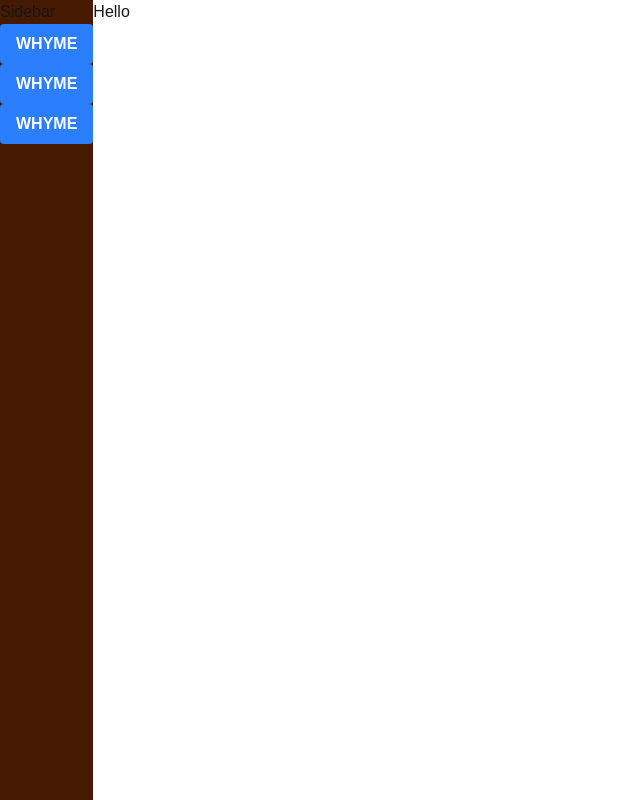
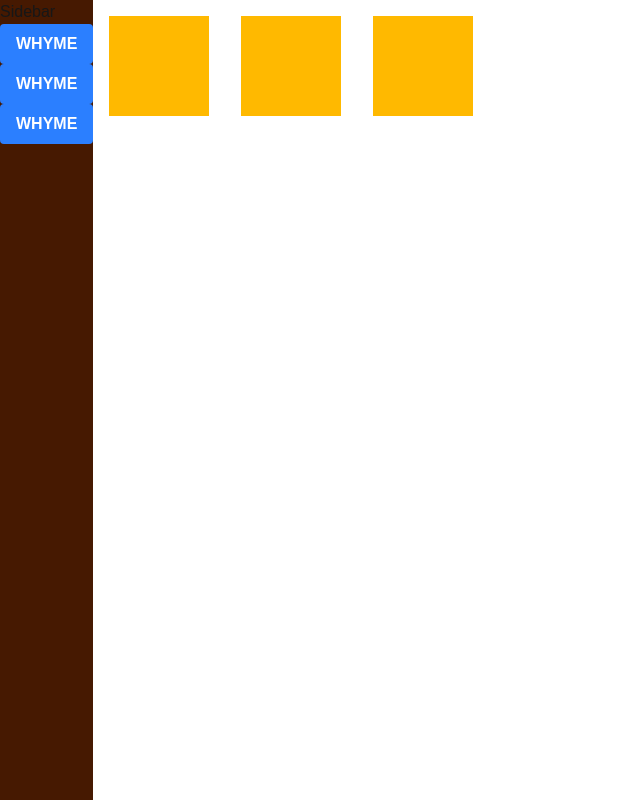
Before and after one commit to AlexCGul/react-idle, a Next.js app: page / in a window 1280 px wide. Shown: the whole page, without its empty margins (0-640 px from the left). Built offline with nearby package versions, Linux system fonts and the light colour scheme.

Commit message:
Plant slot added

```diff
--- a/Components/Plant.tsx
+++ b/Components/Plant.tsx
@@ -0,0 +1,8 @@
+function Plant ()
+{
+    return (
+        <div className="h-25 w-25 bg-amber-400 m-4"></div>
+    )
+}
+
+export default Plant;
--- a/app/page.tsx
+++ b/app/page.tsx
@@ -1,4 +1,5 @@
-import "../Components/Sidebar"
+import Plant from "@/Components/Plant"
+import "@/Components/Sidebar"
 import Sidebar from "../Components/Sidebar"
 
 export default function Home() {
@@ -6,7 +7,11 @@ export default function Home() {
     <div className = "flex">
       <Sidebar />
 
-      <div>Hello</div>
+      <Plant />
+      <Plant />
+
+      <Plant />
+
     </div>
   )
 
```
